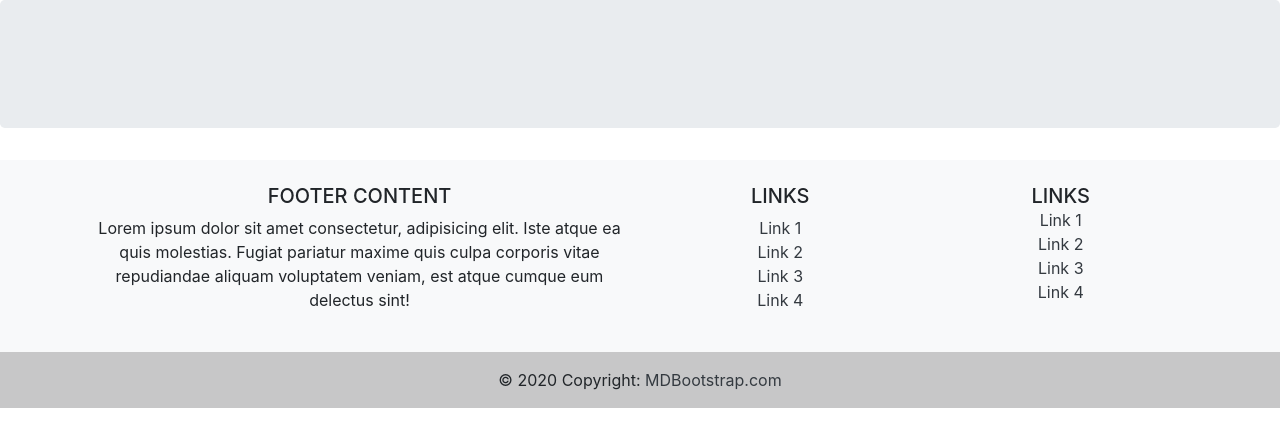
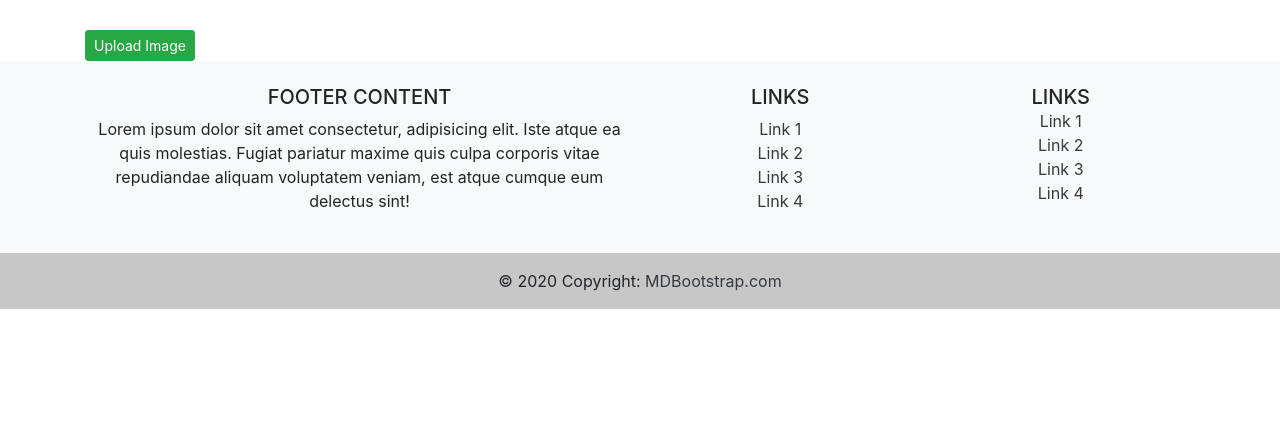
Before and after one commit to izudada/shopifiy_image_repo_challenge, a Flask app: page / in a window 1280 px wide. Shown: the part 56-503 px from the top of the page. Run offline with Flask 2, Linux system fonts and the light colour scheme; some libraries are stand-ins or nearby versions.

Commit message:
Added stylesheet

```diff
--- /dev/null
+++ b/static/css/style.css
@@ -0,0 +1,3 @@
+main{
+    margin-top: 30px;
+}
--- a/templates/index.html
+++ b/templates/index.html
@@ -3,7 +3,7 @@
 {% block body %}
     <div class="row">
         <div class="col">
-
+            <button type="button" class="btn btn-success btn-sm" data-toggle="modal" data-target="#myModal"> Upload Image</button>
         </div>
     </div>
 {% endblock %}
--- a/templates/layout.html
+++ b/templates/layout.html
@@ -7,7 +7,7 @@
 
     <link rel="stylesheet" href="https://maxcdn.bootstrapcdn.com/bootstrap/4.5.0/css/bootstrap.min.css">
     <link rel="stylesheet" href="https://cdnjs.cloudflare.com/ajax/libs/material-design-icons/3.0.1/iconfont/material-icons.min.css" />
-    <!-- <link rel="stylesheet" href="../static/css/style.css" /> -->
+    <link rel="stylesheet" href="{{ url_for('static', filename='css/style.css') }}" />
     <link href="https://fonts.googleapis.com/icon?family=Material+Icons" rel="stylesheet">
     <link href="https://cdn.datatables.net/1.10.21/css/jquery.dataTables.min.css" rel="stylesheet">
 </head>
@@ -54,9 +54,9 @@
         </div>
     </nav>
 
-    <div class="jumbotron"></div>
+    <!-- <div class="jumbotron"></div> -->
 
-    <main>
+    <main class="main">
         <div class="container">
             {% include "includes/_messages.html" %}
             {% block body %}
```
Also changed, not shown: 1 other file.
